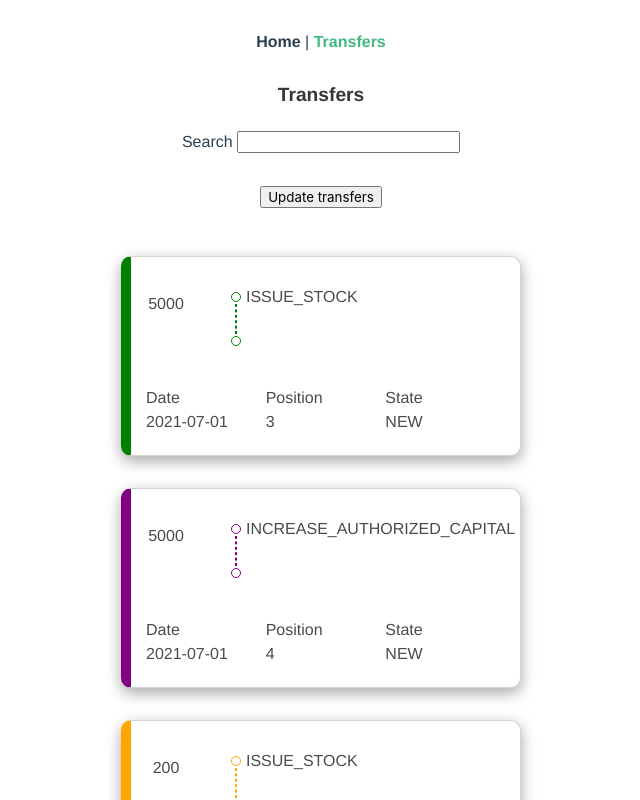
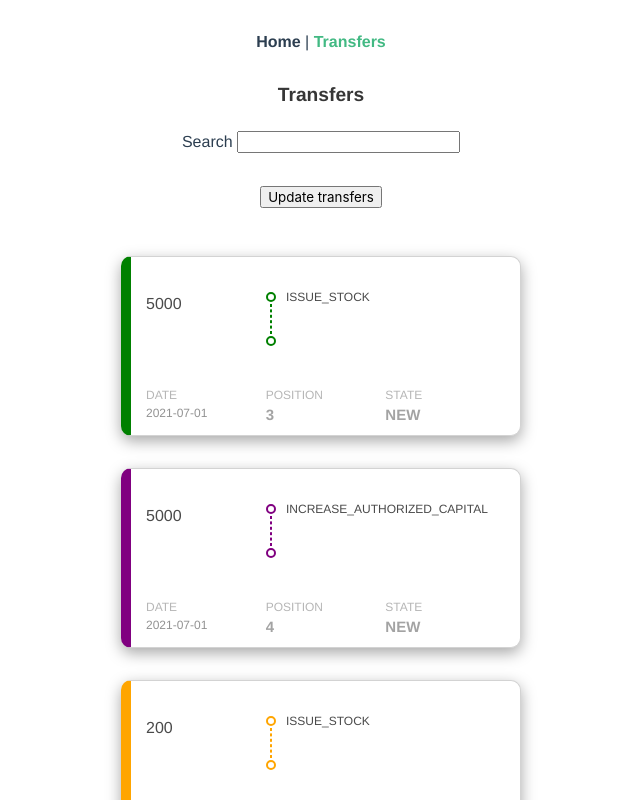
Before and after one commit to EmanueleDB/afs, a Vue app: page /transfers in a window 1280 px wide. Shown: the top 800 px of the page, without its empty margins (319-959 px from the left). Built offline with nearby package versions, Linux system fonts and the light colour scheme.

Commit message:
style fixed for the transferRow component - button fix WIP

```diff
--- a/src/App.vue
+++ b/src/App.vue
@@ -21,7 +21,6 @@
     font-size: 1.2rem;
     font-weight: bold;
   }
-
 }
 
 #nav {
--- a/src/components/transferRow.vue
+++ b/src/components/transferRow.vue
@@ -2,44 +2,37 @@
   <div class="card">
     <div class="card__header">
       <p v-if="transfer.fromSecurityHolder">{{ transfer.fromSecurityHolder }}</p>
-      <div class="card__container" style="width: 40px">
+      <div class="card__container">
         <p class="card__header__amount">{{ transfer.amount }}</p>
       </div>
-      <div style="display: flex; flex-direction: row;">
-        <div style="display: flex; flex-direction: column; align-items: center; width: 20px; margin-left:40px">
-          <div class="circle" :style="'border: 1px solid ' + color + ';'"></div>
+      <div class="card__container__circles">
+        <div class="card__container__circles__container">
+          <div class="circle" :style="'border: 2px solid ' + color + ';'"></div>
           <div class="line" :style="'border: 1px dashed ' + color + ';'"></div>
-          <div class="circle" :style="'border: 1px solid ' + color + ';'"></div>
+          <div class="circle" :style="'border: 2px solid ' + color + ';'"></div>
         </div>
-        <div class="box-text">
-          <div style="position: relative">
-            <p style="position: absolute; top: -7px">{{ transfer.type }}</p>
+        <div class="card__container__circles__content">
+          <div class="card__container__circles__content__first">
+            <p class="card__container__circles__content__first-text">{{ transfer.type }}</p>
           </div>
-          <div v-if="transfer.forgottenProperty" style="position: relative; width: 200px; height: 30px">
-            <p style="position: absolute; bottom: -7px">{{ transfer.forgottenProperty }}</p>
+          <div class="card__container__circles__text__second" v-if="transfer.forgottenProperty">
+            <p class="card__container__circles__content__second-text">
+              {{ transfer.forgottenProperty }}</p>
           </div>
         </div>
       </div>
     </div>
     <div class="card__body">
-      <div class="card__body__container">
-        <p>Date</p>
+      <div class="card__body__content">
+        <p>DATE</p>
+        <p class="card__body__content__date">{{ transfer.recordDate }}</p>
       </div>
-      <div class="card__body__container">
-        <p>Position</p>
-      </div>
-      <div class="card__body__container">
-        <p>State</p>
-      </div>
-    </div>
-    <div class="card__footer">
-      <div class="card__footer__container">
-        <p>{{ transfer.recordDate }}</p>
-      </div>
-      <div class="card__body__container">
+      <div class="card__body__content">
+        <p>POSITION</p>
         <p>{{ transfer.positionWithinDay }}</p>
       </div>
-      <div class="card__body__container">
+      <div class="card__body__content">
+        <p>STATE</p>
         <p>{{ transfer.state }}</p>
       </div>
     </div>
@@ -54,16 +47,10 @@ import {Transaction} from "@/types/types";
 @Component({
   name: "TransferRow",
 })
+
 export default class TransferRow extends Vue {
   @Prop({required: true}) transfer!: Transaction;
   @Prop({required: true}) color!: string;
-
-
-  // @Watch('transfer')
-  // dataChange(value: string, oldValue: string): void {
-  //   console.log(value)
-  //   console.log(oldValue)
-  // }
 }
 </script>
 
@@ -71,36 +58,98 @@ export default class TransferRow extends Vue {
 .card {
   position: relative;
   width: 400px;
-  height: 200px;
+  height: 180px;
   border: 1px solid lightgray;
   border-radius: 10px;
   margin: 1rem;
   padding: 15px;
   box-shadow: rgba(0, 0, 0, 0.35) 0 5px 15px;
 
+  &__container {
+    width: 120px;
+    text-align: left;
+
+    &__circles {
+      display: flex;
+      flex-direction: row;
+
+      &__content {
+        display: flex;
+        flex-direction: column;
+        justify-content: space-between;
+
+        &__first {
+          position: relative;
+
+          &-text {
+            position: absolute;
+            top: -4px;
+            font-size: 12px;
+            font-weight: 500;
+
+          }
+        }
+
+        &__second {
+          position: relative;
+          width: 200px;
+          height: 30px;
+
+          &-text {
+            position: absolute;
+            bottom: -4px;
+            font-size: 12px;
+            font-weight: 500;
+
+          }
+        }
+      }
+
+      &__container {
+        display: flex;
+        flex-direction: column;
+        align-items: center;
+        margin-right: 10px;
+      }
+    }
+  }
+
   &__header {
     display: flex;
     justify-content: flex-start;
     margin: 20px 0 40px 0;
+
+    &__amount {
+      font-size: 16px;
+      font-weight: 500;
+    }
   }
 
   &__body {
     display: flex;
     justify-content: space-between;
 
-    &__container {
+    &__content {
       width: 120px;
       text-align: left;
-    }
-  }
 
-  &__footer {
-    display: flex;
-    justify-content: space-between;
+      p:first-child {
+        font-size: 12px;
+        font-weight: 400;
+        opacity: 0.4;
+      }
 
-    &__container {
-      width: 120px;
-      text-align: left;
+      p:last-child {
+        font-size: 15px;
+        font-weight: 800;
+        opacity: 0.5;
+      }
+
+      &__date {
+        font-size: 12px !important;
+        font-weight: 500 !important;
+        opacity: 0.6 !important;
+      }
     }
   }
 
@@ -115,11 +164,5 @@ export default class TransferRow extends Vue {
     height: 30px;
     margin: 2px 0;
   }
-
-  .box-text {
-    display: flex;
-    flex-direction: column;
-    justify-content: space-between;
-  }
 }
 </style>
--- a/src/views/Transfers.vue
+++ b/src/views/Transfers.vue
@@ -12,7 +12,7 @@
       <div class="card-container">
         <TransferRow
             v-for="(transfer, index) in searchedTransfers"
-            :key="transfer.transactionIdentifier"
+            :key="index + transfer.transactionIdentifier"
             :transfer="transfer"
             :color="colors[index % colors.length]"
             :class="colors[index % colors.length]"
@@ -23,7 +23,7 @@
 </template>
 
 <script lang="ts">
-import {Component, Vue} from "vue-property-decorator";
+import {Component, Watch, Vue} from "vue-property-decorator";
 import {Transaction} from "@/types/types";
 import TransferRow from "@/components/transferRow.vue";
 import transfers from "@/assets/data";
@@ -32,13 +32,13 @@ import transfers from "@/assets/data";
   name: "Transfers",
   components: {TransferRow},
 })
+
 export default class Transfers extends Vue {
   searchTerms = "";
   transfers = transfers;
   colors = ['green', 'purple', 'orange', 'red', 'pink'];
 
-
-  // eslint-disable-next-line @typescript-eslint/explicit-module-boundary-types
+// eslint-disable-next-line @typescript-eslint/explicit-module-boundary-types
   get searchedTransfers() {
     if (this.searchTerms)
       return this.transfers.filter((transfer: Transaction) => transfer.recordDate?.includes(this.searchTerms))
@@ -46,6 +46,10 @@ export default class Transfers extends Vue {
   }
 
   updateTransfers(): void {
+    this.transfers.forEach((transfer) => {
+      transfer.forgottenProperty = `Important data: ${(Math.random() * 100000000).toString().slice(1, 8)}`;
+    });
+
     this.transfers[0] = {
       splitFactor: null,
       exDate: null,
@@ -66,10 +70,6 @@ export default class Transfers extends Vue {
       positionWithinDay: 3,
       type: "ISSUE_STOCK",
     };
-    this.transfers.forEach((transfer) => {
-      transfer.forgottenProperty = `Important data: ${(Math.random() * 100000000).toString().slice(1, 8)}`;
-    });
-
   }
 }
 </script>
```
